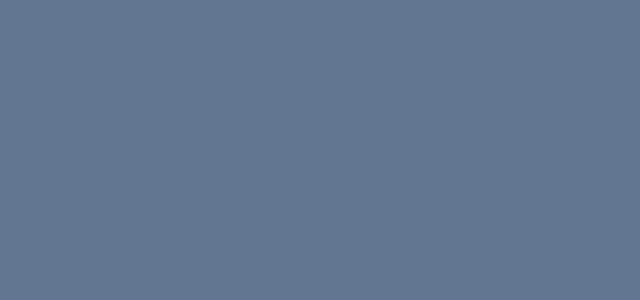
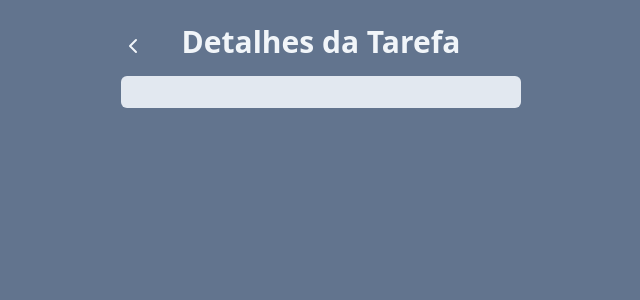
Before and after one commit to breno-facanha/lista-de-tarefas, a React (Vite) app: page /task in a window 1280 px wide. Shown: the top 300 px of the page, without its empty margins (319-959 px from the left). Built offline with nearby package versions, Linux system fonts and the light colour scheme.

Commit message:
estilizando tela de detalhes das tarefas

```diff
--- a/src/App.jsx
+++ b/src/App.jsx
@@ -9,7 +9,7 @@ function App() {
     {
       id: 1,
       title: "Estudar Programação",
-      description: "Estudar: React com TaulwindCss",
+      description: "Estudar: React com TailwindCss",
       isCompleted: false,
     },
     {
--- a/src/components/Tasks.jsx
+++ b/src/components/Tasks.jsx
@@ -1,6 +1,15 @@
 import { ChevronRightIcon, Trash2  } from "lucide-react"
+import { useNavigate } from "react-router-dom"
 
 export default function Tasks({tasks, onTaskClick, onDeleteTaskClick }) {
+    const navigate = useNavigate();
+
+    function onSeeDetailsClick(task){
+        const query = new URLSearchParams()
+        query.set("title", task.title)
+        query.set("description", task.description)
+        navigate(`/task?${query}`)
+    }
     return (
         <ul className="space-y-4 p-6 bg-slate-200 rounded-md shadow">
             {tasks.map( (task) =>
@@ -14,6 +23,7 @@ export default function Tasks({tasks, onTaskClick, onDeleteTaskClick }) {
                 </button>
 
                 <button
+                    onClick={ () => onSeeDetailsClick(task)}
                     className="bg-slate-400 text-white p-2 rounded-md cursor-pointer">
                     <ChevronRightIcon />
                 </button>
--- a/src/pages/TaskPage.jsx
+++ b/src/pages/TaskPage.jsx
@@ -1,13 +1,29 @@
-import { useSearchParams } from "react-router-dom"
+import { ChevronLeftIcon } from "lucide-react";
+import { useNavigate, useSearchParams } from "react-router-dom";
 
-export default function(){
-    const [searchParams] = useSearchParams()
-    const title = searchParams.get("title")
-    const description = searchParams.get("description")
-    return (
-       <div className="h-screen w-screen bg-slate-500 p-6">
-        <h1>{title}</h1>
-        <p>{description}</p>
-       </div>
-    )
+export default function () {
+  const navigate = useNavigate()
+  const [searchParams] = useSearchParams();
+  const title = searchParams.get("title");
+  const description = searchParams.get("description");
+  return (
+    <div className="h-screen w-screen bg-slate-500 p-6 flex justify-center">
+      <div className="w-[400px] space-y-4">
+        <div className="flex justify-center  relative">
+            <button
+                onClick={ () => navigate(-1)}
+                className="absolute left-0 top-2 bottom-0 cursor-pointer text-slate-100">
+                <ChevronLeftIcon />
+            </button>
+            <h1 className="text-3xl text-slate-100 font-bold text-center">
+            Detalhes da Tarefa
+            </h1>
+        </div>
+        <div className="bg-slate-200 p-4 rounded-md">
+          <h2 className="text-xl font-bold text-slate-600">{title}</h2>
+          <p className="text-slate-600">{description}</p>
+        </div>
+      </div>
+    </div>
+  );
 }
```
